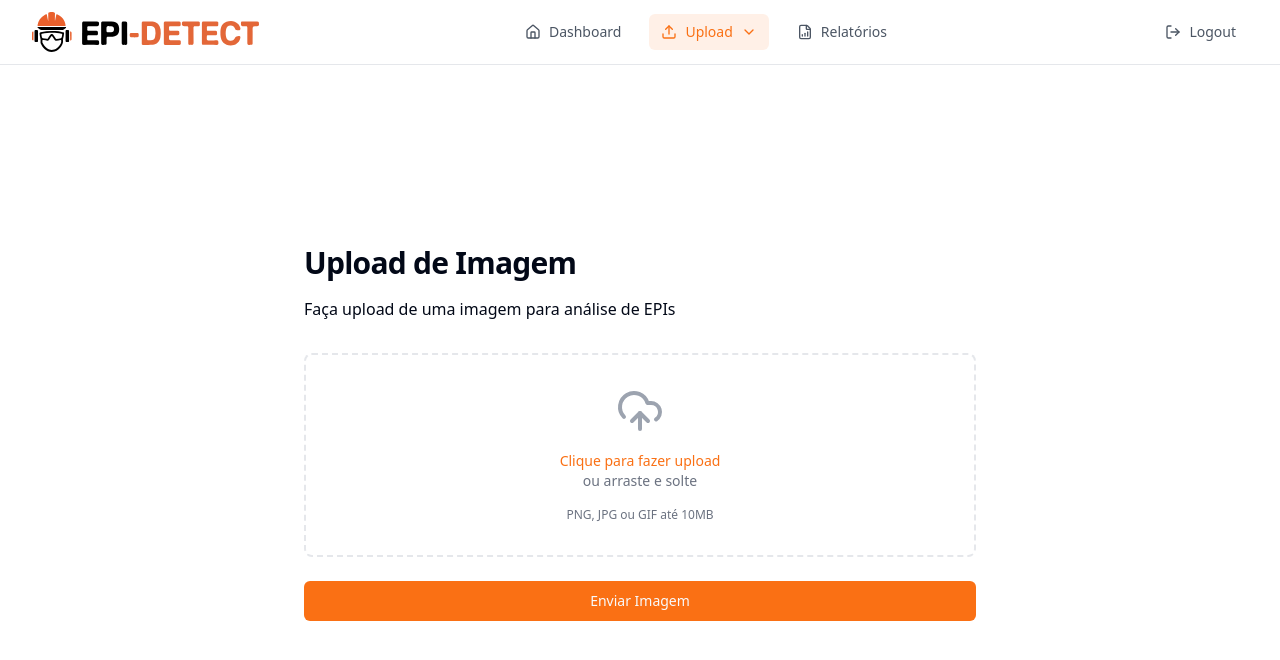
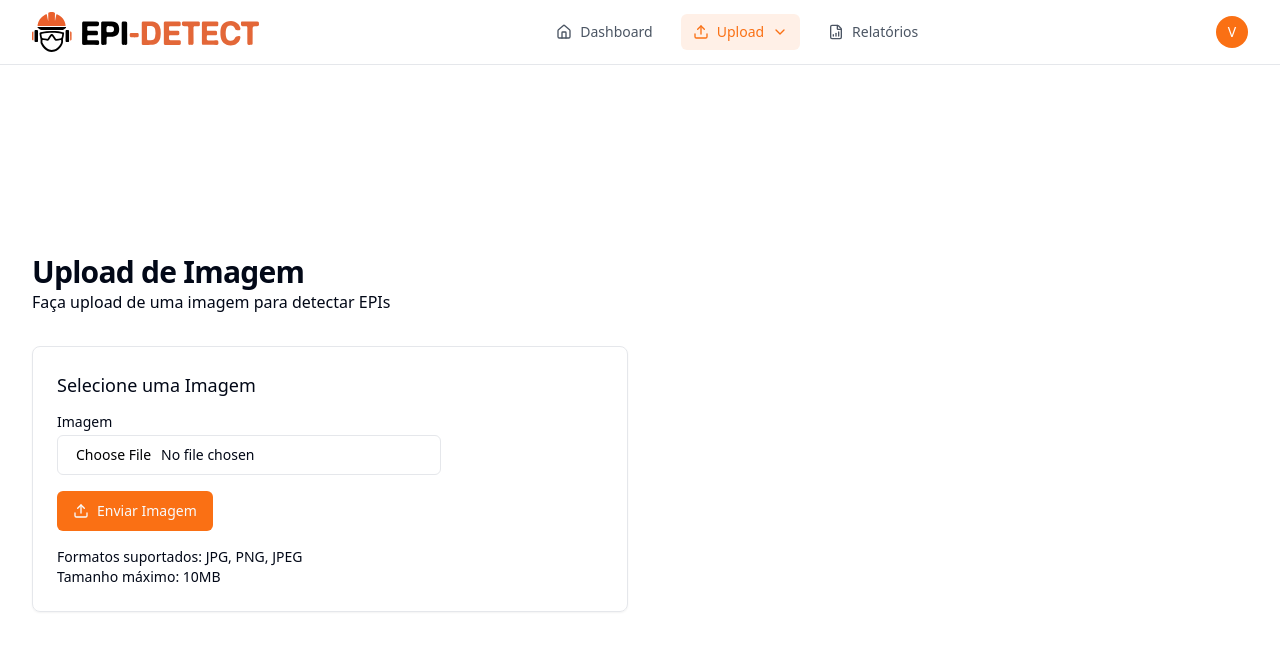
Before and after one commit to uriel-werneck/EPI-Detection-Website, a Flask app: page /dashboard/upload/upload-imagem in a window 1280 px wide. Shown: the top 660 px of the page. Run offline with Flask 3, Linux system fonts and the light colour scheme; a user stored in the database is signed in; some libraries are stand-ins or nearby versions.

Commit message:
feat: dash

```diff
--- a/app.py
+++ b/app.py
@@ -10,7 +10,8 @@ from ultralytics import YOLO
 from functions_detect import process_image_with_yolo, draw_bounding_boxes
 from functions_detect import TRANSLATIONS
 from datetime import datetime, timedelta
-from sqlalchemy import func
+from sqlalchemy import func, text
+import json
 
 model = YOLO(os.path.join('app', 'static', 'model', 'yolov8s_custom.pt'))
 
@@ -41,23 +42,14 @@ def load_user(user_id):
 @login_required
 def home():
     detections = Detection.query.filter_by(user_id=current_user.id).all()
-
-    # Get video count
-    video_count = Detection.query.filter_by(
-        user_id=current_user.id,
-        upload_type='upload-video'
-    ).count()
-
-    # Get time series data for the last 7 days
+    video_count = Detection.query.filter_by(user_id=current_user.id, upload_type='upload-video').count()
     time_series_data = get_time_series_data(current_user.id)
-
     detection_stats = {
         "total_images": len(detections),
         "video_count": video_count,
         "detected_classes": get_detected_classes(detections),
         "time_series_data": time_series_data
     }
-
     return render_template("dashboard/home.html", detection_stats=detection_stats)
 
 def get_detected_classes(detections):
@@ -70,58 +62,72 @@ def get_detected_classes(detections):
     return class_counts
 
 def get_time_series_data(user_id):
-    # Get data for the last 7 days
     end_date = datetime.now()
-    start_date = end_date - timedelta(days=7)
-
-    # Query to get detections by date
-    daily_detections = db.session.query(
-        func.date(Detection.timestamp).label('date'),
-        func.sum(Detection.quantity).label('total_detections'),
-        func.count(Detection.id).label('upload_count')
-    ).filter(
-        Detection.user_id == user_id,
-        Detection.timestamp >= start_date,
-        Detection.timestamp <= end_date
-    ).group_by(
-        func.date(Detection.timestamp)
-    ).all()
-
-    # Format data for Chart.js
-    dates = []
-    detections = []
-    uploads = []
-
-    # Create a date range for the last 7 days
+    start_date = end_date - timedelta(days=6)
+    formatted_dates = []
     current_date = start_date
     while current_date <= end_date:
         date_str = current_date.strftime('%d/%m/%Y')
-        dates.append(date_str)
-
-        # Find if we have data for this date
-        found = False
-        for day_data in daily_detections:
-            # Convert day_data.date to string format for comparison
-            day_date_str = str(day_data.date)
-            day_date = datetime.strptime(day_date_str, '%Y-%m-%d').strftime('%d/%m/%Y')
-
-            if day_date == date_str:
-                detections.append(day_data.total_detections)
-                uploads.append(day_data.upload_count)
-                found = True
-                break
-
-        # If no data for this date, add zeros
-        if not found:
-            detections.append(0)
-            uploads.append(0)
-
+        formatted_dates.append(date_str)
         current_date += timedelta(days=1)
-
+    detections_data = [0] * len(formatted_dates)
+    uploads_data = [0] * len(formatted_dates)
+    raw_sql = text("""
+        SELECT
+            date(timestamp) as date_only,
+            SUM(quantity) as total_detections,
+            COUNT(id) as upload_count
+        FROM detections
+        WHERE
+            user_id = :user_id AND
+            timestamp >= :start_date AND
+            timestamp <= :end_date
+        GROUP BY date_only
+        ORDER BY date_only
+    """)
+    result = db.session.execute(
+        raw_sql,
+        {"user_id": user_id, "start_date": start_date, "end_date": end_date}
+    )
+    daily_data = {}
+    for row in result:
+        db_date = row[0]
+        total_detections = row[1]
+        upload_count = row[2]
+        display_date = datetime.strptime(str(db_date), '%Y-%m-%d').strftime('%d/%m/%Y')
+        daily_data[display_date] = {
+            'detections': int(total_detections or 0),
+            'uploads': int(upload_count or 0)
+        }
+    for i, date_str in enumerate(formatted_dates):
+        if date_str in daily_data:
+            detections_data[i] = daily_data[date_str]['detections']
+            uploads_data[i] = daily_data[date_str]['uploads']
+    print("=" * 50)
+    print("TIME SERIES DEBUG INFO")
+    print(f"Start date: {start_date}")
+    print(f"End date: {end_date}")
+    print(f"Formatted dates: {formatted_dates}")
+    print(f"Daily data from DB: {daily_data}")
+    print(f"Final detections data: {detections_data}")
+    print(f"Final uploads data: {uploads_data}")
+    print("=" * 50)
+    if all(x == 0 for x in detections_data) and all(x == 0 for x in uploads_data):
+        print("WARNING: All data is zero. Adding test data for today.")
+        today_index = formatted_dates.index(end_date.strftime('%d/%m/%Y'))
+        today_detections = Detection.query.filter(
+            Detection.user_id == user_id,
+            func.date(Detection.timestamp) == func.date(end_date)
+        ).all()
+        if today_detections:
+            today_count = sum(d.quantity for d in today_detections)
+            detections_data[today_index] = today_count
+            uploads_data[today_index] = len(today_detections)
+            print(f"Added test data: {today_count} detections, {len(today_detections)} uploads")
     return {
-        "dates": dates,
-        "detections": detections,
-        "uploads": uploads
+        "dates": formatted_dates,
+        "detections": detections_data,
+        "uploads": uploads_data
     }
 
 @app.route('/dashboard/upload/<type>', methods=['GET', 'POST'])
@@ -132,31 +138,32 @@ def upload(type):
             return render_template('dashboard/upload/upload-imagem.html')
         elif type == 'upload-video':
             return render_template('dashboard/upload/upload-video.html')
-
     file = request.files.get('image') if type == 'upload-imagem' else request.files.get('video')
     if file and file.filename:
         file_bytes = file.read()
         if type == 'upload-imagem':
             image = cv.imdecode(np.frombuffer(file_bytes, np.uint8), cv.IMREAD_COLOR)
             class_names, boxes = process_image_with_yolo(image)
-
             if class_names:
                 image_with_boxes = draw_bounding_boxes(image, boxes, class_names)
                 result_filename = f"processed_{file.filename}"
                 result_path = os.path.join(app.config['RESULTS_FOLDER'], result_filename)
                 cv.imwrite(result_path, image_with_boxes)
-
                 detection = Detection(
                     user_id=current_user.id,
                     file_name=file.filename,
                     detection_data=','.join(class_names),
                     upload_type=type,
                     quantity=len(class_names),
-                    detected_classes=','.join(class_names)
+                    detected_classes=','.join(class_names),
+                    timestamp=datetime.now()
                 )
                 db.session.add(detection)
                 db.session.commit()
-
+                print(f"New detection added: {detection.id}, timestamp: {detection.timestamp}")
+                print(f"Detection classes: {detection.detected_classes}")
+                print(f"Detection quantity: {detection.quantity}")
+                flash('Imagem processada com sucesso! Clique em "Ver no Dashboard" para visualizar as estatísticas atualizadas.', 'success')
                 return render_template('dashboard/upload/upload-imagem.html', processed_image=result_filename)
             else:
                 flash('Nenhuma classe detectada na imagem.', 'warning')
@@ -164,7 +171,6 @@ def upload(type):
             flash('Tipo de upload não suportado.', 'error')
     else:
         flash('Nenhum arquivo selecionado ou arquivo inválido.', 'error')
-
     return redirect(url_for('upload', type=type))
 
 @app.route('/')
@@ -177,17 +183,14 @@ def login():
         email = request.form.get('email')
         senha = request.form.get('senha')
         user = User.query.filter_by(email=email).first()
-
         if user and check_password_hash(user.senha, senha):
             login_user(user)
             session['user_id'] = user.id
             return redirect(url_for('home'))
         else:
-            flash('Incorrect email or password', 'error')
-
+            flash('e-mail ou senha incorretos', 'Erro')
     if 'user_id' in session:
         return redirect(url_for('home'))
-
     return render_template("auth/login.html")
 
 @app.route("/logout", methods=["POST"])
@@ -195,23 +198,20 @@ def login():
 def logout():
     logout_user()
     session.pop('user_id', None)
-    return redirect(url_for('index'))
+    return redirect(url_for('auth/login.html'))
 
 def can_register(email: str, senha: str, confirmar_senha: str, cpf: str) -> bool:
     user_with_email = User.query.filter_by(email=email).first()
     if user_with_email:
         flash('Já existe um usuário com esse email!', 'error')
         return False
-
     if not cpf_validator.validate(cpf):
         flash('CPF inválido!', 'error')
         return False
-
     user_with_cpf = User.query.filter_by(cpf=cpf).first()
     if user_with_cpf:
         flash('Já existe um usuário com esse CPF!')
         return False
-
     if senha != confirmar_senha:
         flash('Senhas não coincidem!', 'error')
         return False
@@ -227,7 +227,6 @@ def register():
         email = request.form.get('email')
         senha = request.form.get('senha')
         confirmar_senha = request.form.get('confirmar_senha')
-
         if can_register(email, senha, confirmar_senha, cpf):
             hash_password = generate_password_hash(senha)
             new_user = User(nome=nome, sobrenome=sobrenome, cpf=cpf, telefone=telefone, email=email, senha=hash_password)
@@ -235,10 +234,8 @@ def register():
             db.session.commit()
             flash('Usuário registrado com sucesso!', 'success')
             return redirect(url_for('login'))
-
     if 'user_id' in session:
         return redirect(url_for('home'))
-
     return render_template("auth/register.html")
 
 @app.route("/relatorios")
--- a/app/templates/dashboard/navbar.html
+++ b/app/templates/dashboard/navbar.html
@@ -92,12 +92,52 @@
                 </div>
 
                 <div class="flex items-center">
-                    <form action="{{ url_for('logout') }}" method="post" class="inline-flex items-center">
-                        <button type="submit" class="inline-flex items-center px-3 py-2 rounded-md text-sm font-medium gap-2 text-gray-600 hover:bg-gray-100">
-                            <i data-lucide="log-out" class="h-4 w-4"></i>
-                            Logout
+                    <div class="relative" x-data="{ isOpen: false }">
+                        <button
+                            @click="isOpen = !isOpen"
+                            class="flex items-center focus:outline-none"
+                            type="button"
+                        >
+                            <div class="w-8 h-8 rounded-full bg-primary text-white flex items-center justify-center">
+                                <span class="text-sm font-medium">{{ current_user.nome[0] | upper }}</span>
+                            </div>
                         </button>
-                    </form>
+
+                        <div
+                            x-show="isOpen"
+                            @click.away="isOpen = false"
+                            class="absolute right-0 mt-2 w-48 rounded-md shadow-lg bg-white ring-1 ring-black ring-opacity-5 z-50"
+                            x-transition:enter="transition ease-out duration-100"
+                            x-transition:enter-start="transform opacity-0 scale-95"
+                            x-transition:enter-end="transform opacity-100 scale-100"
+                            x-transition:leave="transition ease-in duration-75"
+                            x-transition:leave-start="transform opacity-100 scale-100"
+                            x-transition:leave-end="transform opacity-0 scale-95"
+                        >
+                            <div class="py-1">
+                                <div class="px-4 py-2 text-sm text-gray-700 border-b">
+                                    <p class="font-medium">{{ current_user.nome }} {{ current_user.sobrenome }}</p>
+                                    <p class="text-xs text-gray-500 truncate">{{ current_user.email }}</p>
+                                </div>
+
+                                <a href="#" class="block px-4 py-2 text-sm text-gray-700 hover:bg-gray-100">
+                                    <div class="flex items-center gap-2">
+                                        <i data-lucide="list" class="h-4 w-4"></i>
+                                        Minhas Detecções
+                                    </div>
+                                </a>
+
+                                <form action="{{ url_for('logout') }}" method="post" class="block">
+                                    <button type="submit" class="w-full text-left px-4 py-2 text-sm text-gray-700 hover:bg-gray-100">
+                                        <div class="flex items-center gap-2">
+                                            <i data-lucide="log-out" class="h-4 w-4"></i>
+                                            Logout
+                                        </div>
+                                    </button>
+                                </form>
+                            </div>
+                        </div>
+                    </div>
                 </div>
             </div>
         </div>
--- a/app/templates/dashboard/upload/upload-imagem.html
+++ b/app/templates/dashboard/upload/upload-imagem.html
@@ -1,61 +1,69 @@
 {% extends "dashboard/navbar.html" %}
 
-{% block title %}Upload de Imagem - SafetyAI{% endblock %}
+{% block title %}Upload de Imagem - EPI Detection{% endblock %}
 
 {% block content %}
-<div class="py-8">
-    <div class="max-w-2xl mx-auto">
-        <h1 class="text-3xl font-bold tracking-tight mb-4">Upload de Imagem</h1>
-        <p class="text-muted-foreground mb-8">Faça upload de uma imagem para análise de EPIs</p>
+<div class="container py-8 max-w-7xl">
+    <div class="flex flex-col gap-4 md:flex-row md:items-center md:justify-between">
+        <div>
+            <h1 class="text-3xl font-bold tracking-tight">Upload de Imagem</h1>
+            <p class="text-muted-foreground">Faça upload de uma imagem para detectar EPIs</p>
+        </div>
+    </div>
 
-        <form action="{{ url_for('upload', type='upload-imagem') }}" method="post" enctype="multipart/form-data" class="space-y-6">
-            <div class="border-2 border-dashed rounded-lg p-8 text-center">
-                <input type="file"
-                       id="image-upload"
-                       name="image"
-                       accept="image/*"
-                       class="hidden"
-                       onchange="previewImage(event)">
-                <label for="image-upload" class="cursor-pointer">
-                    <div class="space-y-4">
-                        <i data-lucide="upload-cloud" class="mx-auto h-12 w-12 text-gray-400"></i>
-                        <div class="flex flex-col items-center text-sm">
-                            <span class="font-medium text-primary">Clique para fazer upload</span>
-                            <span class="text-gray-500">ou arraste e solte</span>
-                        </div>
-                        <p class="text-xs text-gray-500">PNG, JPG ou GIF até 10MB</p>
-                    </div>
-                </label>
-                <div id="preview" class="mt-4 hidden">
-                    <img id="preview-image" class="max-h-64 mx-auto" alt="Preview">
+    <div class="mt-8 grid gap-6 md:grid-cols-2">
+        <div class="rounded-lg border bg-card text-card-foreground shadow-sm p-6">
+            <h3 class="text-lg font-medium mb-4">Selecione uma Imagem</h3>
+
+            <form action="{{ url_for('upload', type='upload-imagem') }}" method="post" enctype="multipart/form-data" class="space-y-4">
+                <div class="grid w-full max-w-sm items-center gap-1.5">
+                    <label for="image" class="text-sm font-medium leading-none peer-disabled:cursor-not-allowed peer-disabled:opacity-70">
+                        Imagem
+                    </label>
+                    <input
+                        id="image"
+                        name="image"
+                        type="file"
+                        accept="image/*"
+                        class="flex h-10 w-full rounded-md border border-input bg-background px-3 py-2 text-sm ring-offset-background file:border-0 file:bg-transparent file:text-sm file:font-medium placeholder:text-muted-foreground focus-visible:outline-none focus-visible:ring-2 focus-visible:ring-ring focus-visible:ring-offset-2 disabled:cursor-not-allowed disabled:opacity-50"
+                        required
+                    />
                 </div>
+
+                <button type="submit" class="inline-flex items-center justify-center rounded-md text-sm font-medium ring-offset-background transition-colors focus-visible:outline-none focus-visible:ring-2 focus-visible:ring-ring focus-visible:ring-offset-2 disabled:pointer-events-none disabled:opacity-50 bg-primary text-primary-foreground hover:bg-primary/90 h-10 px-4 py-2">
+                    <i data-lucide="upload" class="h-4 w-4 mr-2"></i>
+                    Enviar Imagem
+                </button>
+            </form>
+
+            <div class="mt-4 text-sm text-muted-foreground">
+                <p>Formatos suportados: JPG, PNG, JPEG</p>
+                <p>Tamanho máximo: 10MB</p>
             </div>
-
-            <button type="submit" class="inline-flex items-center justify-center rounded-md text-sm font-medium transition-colors focus-visible:outline-none focus-visible:ring-2 focus-visible:ring-ring focus-visible:ring-offset-2 disabled:pointer-events-none disabled:opacity-50 bg-primary text-primary-foreground hover:bg-primary/90 h-10 px-4 py-2 w-full">
-                Enviar Imagem
-            </button>
-        </form>
+        </div>
 
         {% if processed_image %}
-        <div class="mt-8">
-            <h2 class="text-xl font-bold mb-4">Resultado da Análise</h2>
-            <img src="{{ url_for('static', filename='results/' + processed_image) }}" alt="Processed Image" class="max-w-full">
+        <div class="rounded-lg border bg-card text-card-foreground shadow-sm p-6">
+            <h3 class="text-lg font-medium mb-4">Resultado da Detecção</h3>
+            <div class="relative aspect-video overflow-hidden rounded-lg border">
+                <img
+                    src="{{ url_for('static', filename='results/' + processed_image) }}"
+                    alt="Imagem Processada"
+                    class="object-contain w-full h-full"
+                />
+            </div>
+            <div class="mt-4 flex justify-between">
+                <a href="{{ url_for('home') }}" class="inline-flex items-center justify-center rounded-md text-sm font-medium ring-offset-background transition-colors focus-visible:outline-none focus-visible:ring-2 focus-visible:ring-ring focus-visible:ring-offset-2 disabled:pointer-events-none disabled:opacity-50 border border-input bg-background hover:bg-accent hover:text-accent-foreground h-10 px-4 py-2">
+                    <i data-lucide="bar-chart" class="h-4 w-4 mr-2"></i>
+                    Ver no Dashboard
+                </a>
+                <a href="{{ url_for('static', filename='results/' + processed_image) }}" download class="inline-flex items-center justify-center rounded-md text-sm font-medium ring-offset-background transition-colors focus-visible:outline-none focus-visible:ring-2 focus-visible:ring-ring focus-visible:ring-offset-2 disabled:pointer-events-none disabled:opacity-50 bg-primary text-primary-foreground hover:bg-primary/90 h-10 px-4 py-2">
+                    <i data-lucide="download" class="h-4 w-4 mr-2"></i>
+                    Baixar Imagem
+                </a>
+            </div>
         </div>
         {% endif %}
     </div>
 </div>
-
-<script>
-function previewImage(event) {
-    const file = event.target.files[0];
-    if (file) {
-        const reader = new FileReader();
-        reader.onload = function(e) {
-            document.getElementById('preview').classList.remove('hidden');
-            document.getElementById('preview-image').src = e.target.result;
-        }
-        reader.readAsDataURL(file);
-    }
-}
-</script>
 {% endblock %}
```
Also changed, not shown: app/templates/dashboard/home.html (+11 -8 lines), database.py (+10 -14 lines).
